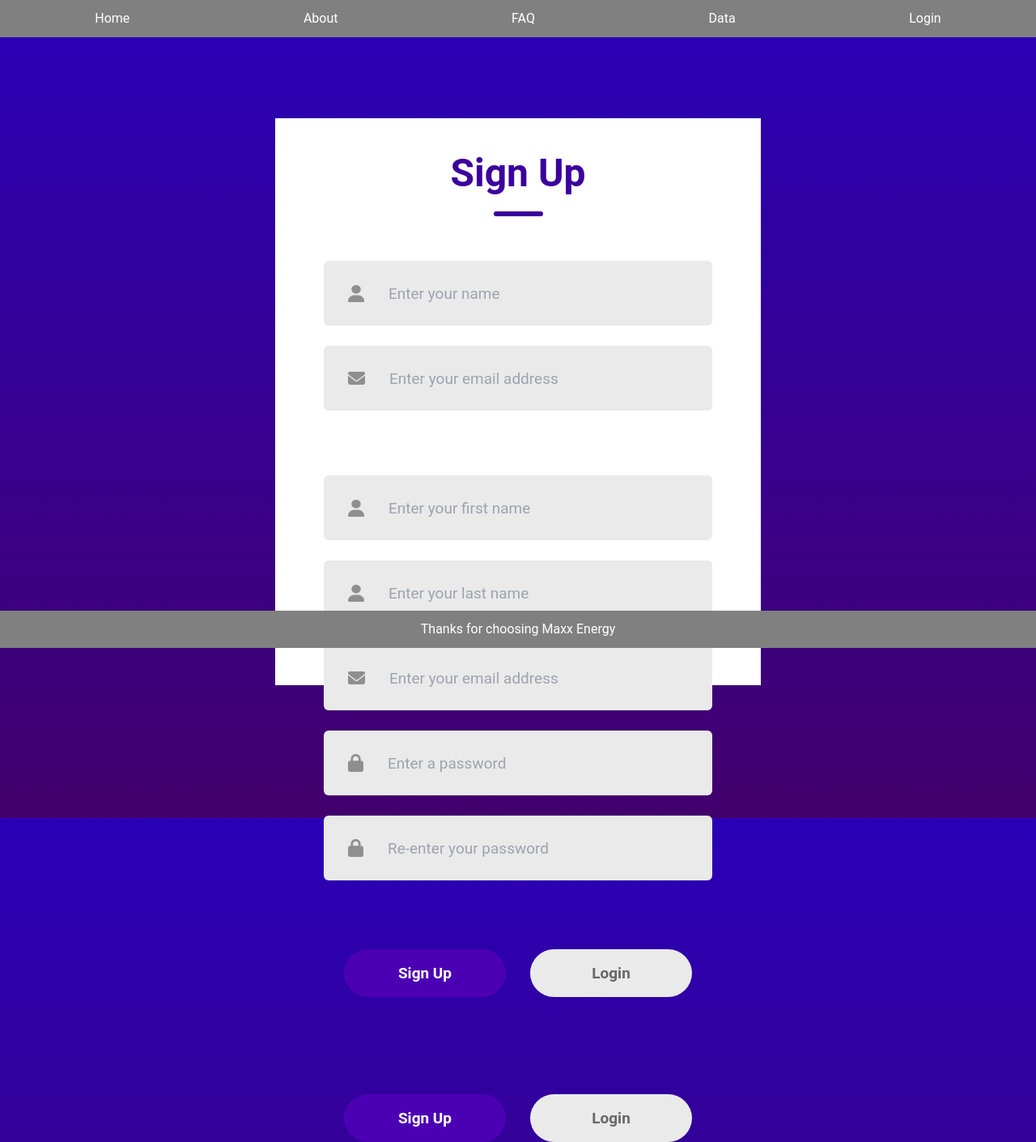
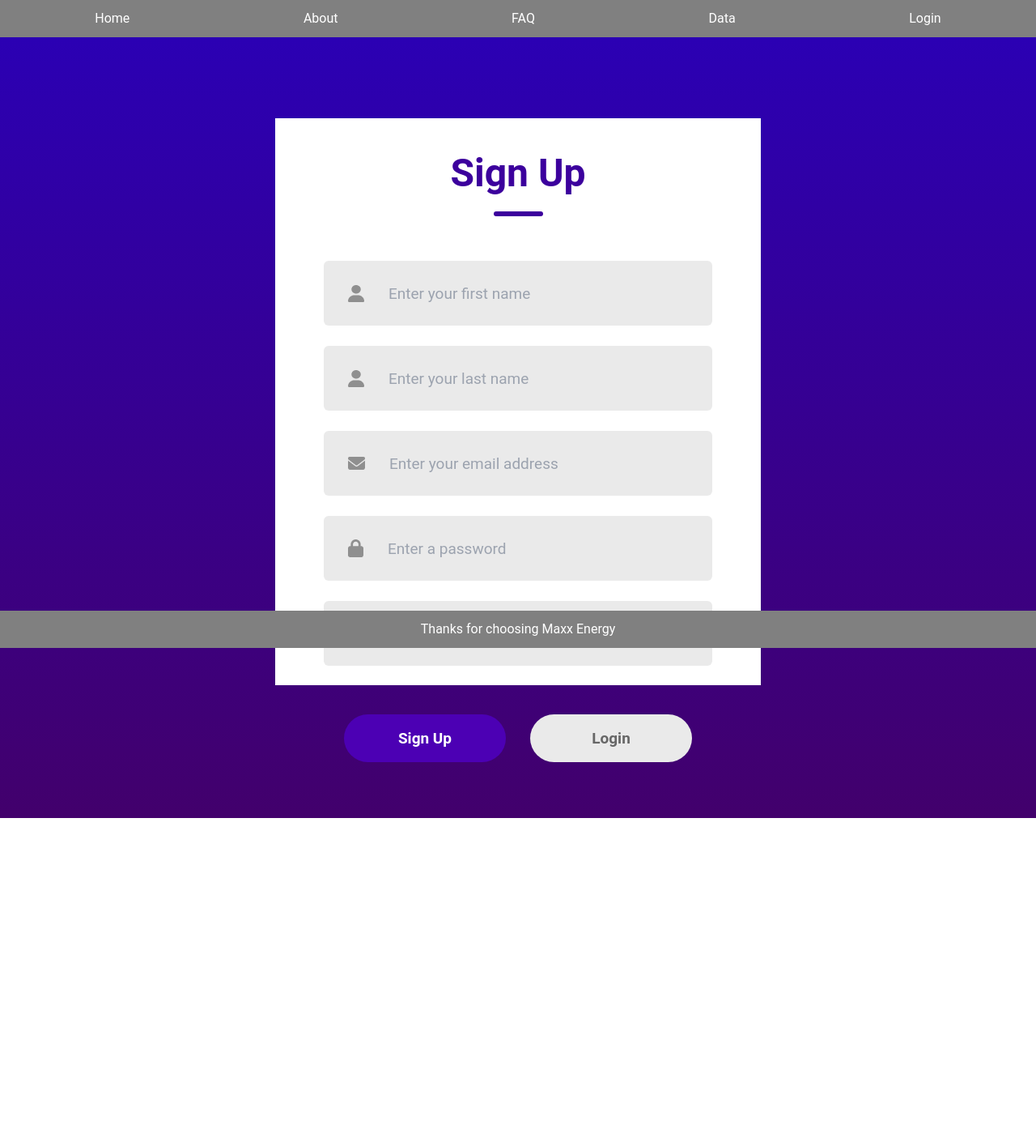
Before and after one commit to Maxx-Energy-Internship-Summer-24/solar-plant-website, a React (Create React App) app in the folder frontend/: page /login in a window 1280 px wide. Shown: the whole page at 81% size. After the commit the page ends 1010 px from the top, so only its background shows below. Built offline with nearby package versions, Linux system fonts and the light colour scheme.

Commit message:
Updated the login and sign up pages.

```diff
--- a/frontend/src/pages/Login.jsx
+++ b/frontend/src/pages/Login.jsx
@@ -13,20 +13,10 @@ const Login = () => {
   }
 
   return (
-    <>
-    <div className="container" >
-    <div className="header" >
-    <div className="text" >{action}</div>
-    <div className="underline"></div>
-    </div>
-    <div className="inputs" >
-      {action==="Login"?<div></div>:<div className="input" >
-        <img src={user_icon} alt="" />
-        <input type="text" placeholder="Enter your name" />
-      </div>}
-      <div className="input" >
-        <img src={email_icon} alt="" />
-        <input type="email" placeholder="Enter your email address" />
+    <div className="container">
+      <div className="header">
+        <div className="text">{action}</div>
+        <div className="underline"></div>
       </div>
       <div className="inputs">
         {action !== "Login" && action !== "Password Reset" && (
@@ -89,16 +79,7 @@ const Login = () => {
         </div>
       </div>
     </div>
-    {action==="Sign Up"?<div></div>:<div className="forgot-password">Forgot Password?  <span>Click Here!</span>
-      </div>}
-    <div className="submit-container">
-      <div className={action==="Login"?"submit gray":"submit"}
-      onClick={()=>{setAction("Sign Up")}}>Sign Up</div>
-      <div className={action==="Sign Up"?"submit gray":"submit"} onClick={()=>{setAction("Login")}}>Login</div>
-    </div>
-    </div>
-    </>
-  )
+  );
 }
 
 export default Login;
```
